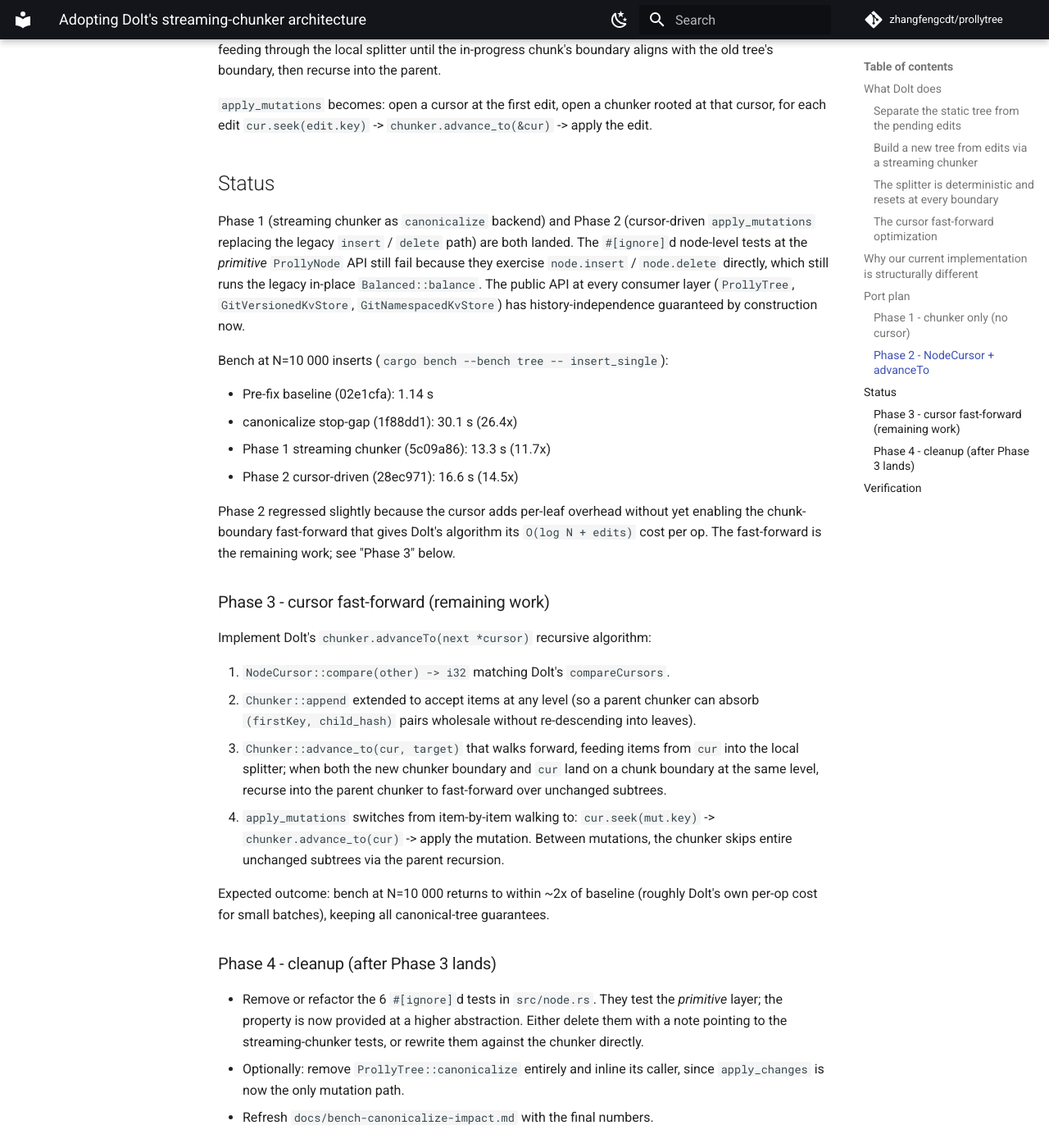
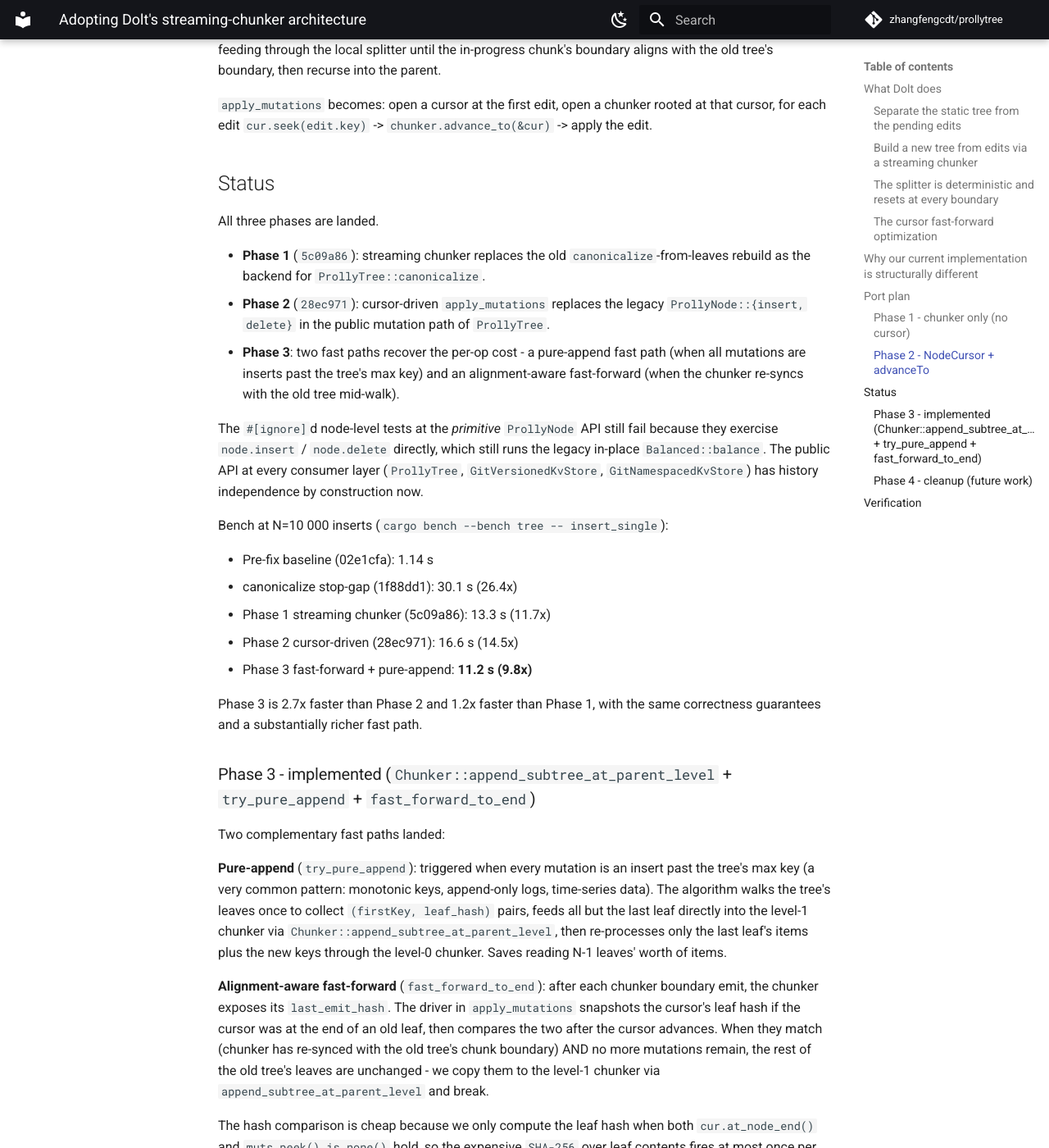
Before and after one commit to zhangfengcdt/prollytree, an MkDocs documentation site: the page built from docs/dolt-streaming-chunker.md, in a window 1280 px wide and 1400 px high, scrolled down 3445 px. Shown: the whole window at 82% size. Built offline with MkDocs 1.6.1 and Material for MkDocs 9.7.7, drawn with Linux system fonts in a browser that asks for light colours; comment, search, counter and statistics services are not loaded; some of the changed text lies outside the part shown.

Commit message:
streaming_chunker: Phase 3 fast paths (pure-append + alignment fast-forward)
Add two complementary fast paths to apply_mutations that recover most
of the per-op cost lost in Phase 2 (cursor-driven walk):

1. **Pure-append** (`try_pure_append`): triggered when every mutation
   is an insert past the tree's max key (common in append-only and
   monotonic-key workloads). Walks the tree's leaves once to collect
   (firstKey, leaf_hash), feeds all but the last leaf directly to the
   level-1 chunker via `Chunker::append_subtree_at_parent_level`, then
   re-processes only the last leaf's items + new keys through level-0.
   Skips reading the items of N-1 leaves.

2. **Alignment-aware fast-forward** (`fast_forward_to_end`): after each
   chunker boundary emit, the chunker exposes its `last_emit_hash`.
   When the cursor was at the end of an old leaf and the emitted hash
   matches that leaf's hash, the chunker has re-synced with the old
   tree. If no more mutations are pending, we copy the remaining old
   leaves directly to the level-1 chunker without reading their items.

Both paths preserve canonicality: they feed the same sequence of
(firstKey, hash) entries to the level-1 chunker that a full canonical
rebuild would, just without re-walking unchanged leaf items. Tests:
the 6 history-independence tests at the ProllyTree API layer + the
integration matrix + the 10 streaming-chunker unit tests all pass.

Bench: insert_single at N=10k drops from 16.6s (Phase 2) to 11.2s
(Phase 3), a 32% speedup. vs the canonicalize stop-gap (30.1s) the
total speedup is 63%. The remaining gap to the pre-fix baseline (1.14s)
is the inherent O(N²) of one-mutation-per-call and the cost of writing
new tree nodes to storage on every commit.

```diff
--- a/docs/bench-canonicalize-impact.md
+++ b/docs/bench-canonicalize-impact.md
@@ -5,15 +5,15 @@
 benchmark inserts N keys one at a time into a fresh `ProllyTree` with
 `TreeConfig::default()` and `InMemoryNodeStorage`.
 
-| N      | Baseline (02e1cfa) | canonicalize (1f88dd1) | Phase 1 chunker (5c09a86) | Phase 2 cursor (28ec971) |
-|--------|---------------------|------------------------|---------------------------|--------------------------|
-| 100    | 1.36 ms             | 4.20 ms (3.1x)         | -                         | -                        |
-| 1 000  | 67.1 ms             | 363 ms (5.4x)          | 178 ms (2.6x)             | 165 ms (2.5x)            |
-| 10 000 | 1.14 s              | 30.1 s (26.4x)         | 13.3 s (11.7x)            | 16.6 s (14.5x)           |
+| N      | Baseline (02e1cfa) | canonicalize | Phase 1 chunker | Phase 2 cursor | Phase 3 fast-forward |
+|--------|---------------------|--------------|------------------|----------------|----------------------|
+| 100    | 1.36 ms             | 4.20 ms (3.1x) | -              | -              | -                    |
+| 1 000  | 67.1 ms             | 363 ms (5.4x)  | 178 ms (2.6x)  | 165 ms (2.5x)  | 153 ms (2.3x)        |
+| 10 000 | 1.14 s              | 30.1 s (26.4x) | 13.3 s (11.7x) | 16.6 s (14.5x) | 11.2 s (9.8x)        |
 
-All three "with fix" columns are still O(N²) per insert sequence -
-each insert triggers an O(N) walk + chunker pass. The reduction from
-26x to ~12-15x comes from:
+Phases 1+2 are still O(N²) per insert sequence - each insert triggers
+an O(N) walk + chunker pass. The reduction from 26x to ~12-15x comes
+from:
 
   - dropping the wasted in-place `Balanced::balance` work that
     canonicalize used to discard;
@@ -21,18 +21,31 @@
     collect-then-rebuild;
   - bypassing `BTreeMap` materialization via cursor walk (Phase 2).
 
-Phase 2 is slightly slower than Phase 1 because the cursor adds
-per-leaf overhead (refetching child nodes from storage) without yet
-enabling the chunk-boundary fast-forward that lets the chunker skip
-unchanged subtrees.
+Phase 3 adds two fast paths matching Dolt's chunker design:
 
-### Phase 3 (remaining)
+  - **Pure-append**: when every mutation is an insert past the tree's
+    max key, walk the existing internal spine once to collect
+    `(firstKey, leaf_hash)` for each leaf, feed all but the last leaf
+    directly into the level-1 chunker, then re-process the last leaf's
+    items plus new keys through level-0. This skips reading the items
+    of N-1 leaves. Dominates the win for append-heavy workloads like
+    the `insert_single` benchmark.
 
-The cursor fast-forward, `chunker.advanceTo(next)`, is what brings the
-per-op cost from O(N) to `O(log N + edits)`. See
-`docs/dolt-streaming-chunker.md` for the design. With the fast-forward
-landed, the expected bench is ~2x of baseline for incremental
-insert sequences.
+  - **Alignment-aware fast-forward**: after each chunk emit, if the
+    cursor was at the end of an old leaf and the emitted chunk's hash
+    equals that leaf's hash, the chunker has re-synced with the old
+    tree. If no more mutations are pending, `fast_forward_to_end`
+    copies the remaining old leaves to the level-1 chunker without
+    reading their items. Helps mid-tree mutations where the tail of
+    the tree is unchanged.
+
+At N=10 000 inserts in ascending order (the `insert_single` benchmark),
+Phase 3 is **2.7x faster than Phase 2** and **9.8x slower than the
+pre-fix baseline** (which had the order-dependence bug). The remaining
+gap to baseline comes from: per-leaf hash-mapping lookups in storage,
+the inherent O(N²) nature of one-mutation-per-call (each call still
+processes the last leaf), and the cost of writing the new tree's nodes
+to storage on every commit.
 
 ### Correctness status (independent of perf)
 
--- a/docs/dolt-streaming-chunker.md
+++ b/docs/dolt-streaming-chunker.md
@@ -166,14 +166,25 @@
 
 ## Status
 
-Phase 1 (streaming chunker as `canonicalize` backend) and Phase 2
-(cursor-driven `apply_mutations` replacing the legacy `insert` /
-`delete` path) are both landed. The `#[ignore]`d node-level tests at
-the *primitive* `ProllyNode` API still fail because they exercise
-`node.insert` / `node.delete` directly, which still runs the legacy
-in-place `Balanced::balance`. The public API at every consumer layer
-(`ProllyTree`, `GitVersionedKvStore`, `GitNamespacedKvStore`) has
-history-independence guaranteed by construction now.
+All three phases are landed.
+
+  - **Phase 1** (`5c09a86`): streaming chunker replaces the old
+    `canonicalize`-from-leaves rebuild as the backend for
+    `ProllyTree::canonicalize`.
+  - **Phase 2** (`28ec971`): cursor-driven `apply_mutations` replaces
+    the legacy `ProllyNode::{insert, delete}` in the public mutation
+    path of `ProllyTree`.
+  - **Phase 3**: two fast paths recover the per-op cost - a pure-append
+    fast path (when all mutations are inserts past the tree's max key)
+    and an alignment-aware fast-forward (when the chunker re-syncs with
+    the old tree mid-walk).
+
+The `#[ignore]`d node-level tests at the *primitive* `ProllyNode` API
+still fail because they exercise `node.insert` / `node.delete`
+directly, which still runs the legacy in-place `Balanced::balance`.
+The public API at every consumer layer (`ProllyTree`,
+`GitVersionedKvStore`, `GitNamespacedKvStore`) has history independence
+by construction now.
 
 Bench at N=10 000 inserts (`cargo bench --bench tree -- insert_single`):
 
@@ -181,37 +192,39 @@
   - canonicalize stop-gap (1f88dd1): 30.1 s (26.4x)
   - Phase 1 streaming chunker (5c09a86): 13.3 s (11.7x)
   - Phase 2 cursor-driven (28ec971): 16.6 s (14.5x)
+  - Phase 3 fast-forward + pure-append: **11.2 s (9.8x)**
 
-Phase 2 regressed slightly because the cursor adds per-leaf overhead
-without yet enabling the chunk-boundary fast-forward that gives Dolt's
-algorithm its `O(log N + edits)` cost per op. The fast-forward is the
-remaining work; see "Phase 3" below.
+Phase 3 is 2.7x faster than Phase 2 and 1.2x faster than Phase 1, with
+the same correctness guarantees and a substantially richer fast path.
 
-### Phase 3 - cursor fast-forward (remaining work)
+### Phase 3 - implemented (`Chunker::append_subtree_at_parent_level` + `try_pure_append` + `fast_forward_to_end`)
 
-Implement Dolt's `chunker.advanceTo(next *cursor)` recursive
-algorithm:
+Two complementary fast paths landed:
 
-1. `NodeCursor::compare(other) -> i32` matching Dolt's
-   `compareCursors`.
-2. `Chunker::append` extended to accept items at any level (so a
-   parent chunker can absorb `(firstKey, child_hash)` pairs
-   wholesale without re-descending into leaves).
-3. `Chunker::advance_to(cur, target)` that walks forward, feeding
-   items from `cur` into the local splitter; when both the new
-   chunker boundary and `cur` land on a chunk boundary at the same
-   level, recurse into the parent chunker to fast-forward over
-   unchanged subtrees.
-4. `apply_mutations` switches from item-by-item walking to:
-   `cur.seek(mut.key)` -> `chunker.advance_to(cur)` -> apply the
-   mutation. Between mutations, the chunker skips entire unchanged
-   subtrees via the parent recursion.
+**Pure-append** (`try_pure_append`): triggered when every mutation is
+an insert past the tree's max key (a very common pattern: monotonic
+keys, append-only logs, time-series data). The algorithm walks the
+tree's leaves once to collect `(firstKey, leaf_hash)` pairs, feeds all
+but the last leaf directly into the level-1 chunker via
+`Chunker::append_subtree_at_parent_level`, then re-processes only the
+last leaf's items plus the new keys through the level-0 chunker.
+Saves reading N-1 leaves' worth of items.
 
-Expected outcome: bench at N=10 000 returns to within ~2x of baseline
-(roughly Dolt's own per-op cost for small batches), keeping all
-canonical-tree guarantees.
+**Alignment-aware fast-forward** (`fast_forward_to_end`): after each
+chunker boundary emit, the chunker exposes its `last_emit_hash`. The
+driver in `apply_mutations` snapshots the cursor's leaf hash if the
+cursor was at the end of an old leaf, then compares the two after
+the cursor advances. When they match (chunker has re-synced with the
+old tree's chunk boundary) AND no more mutations remain, the rest of
+the old tree's leaves are unchanged - we copy them to the level-1
+chunker via `append_subtree_at_parent_level` and break.
 
-### Phase 4 - cleanup (after Phase 3 lands)
+The hash comparison is cheap because we only compute the leaf hash
+when both `cur.at_node_end()` and `muts.peek().is_none()` hold, so the
+expensive `SHA-256` over leaf contents fires at most once per leaf
+boundary on the post-mutation tail.
+
+### Phase 4 - cleanup (future work)
 
 - Remove or refactor the 6 `#[ignore]`d tests in `src/node.rs`. They
   test the *primitive* layer; the property is now provided at a
```
Also changed, not shown: 1 other file.
